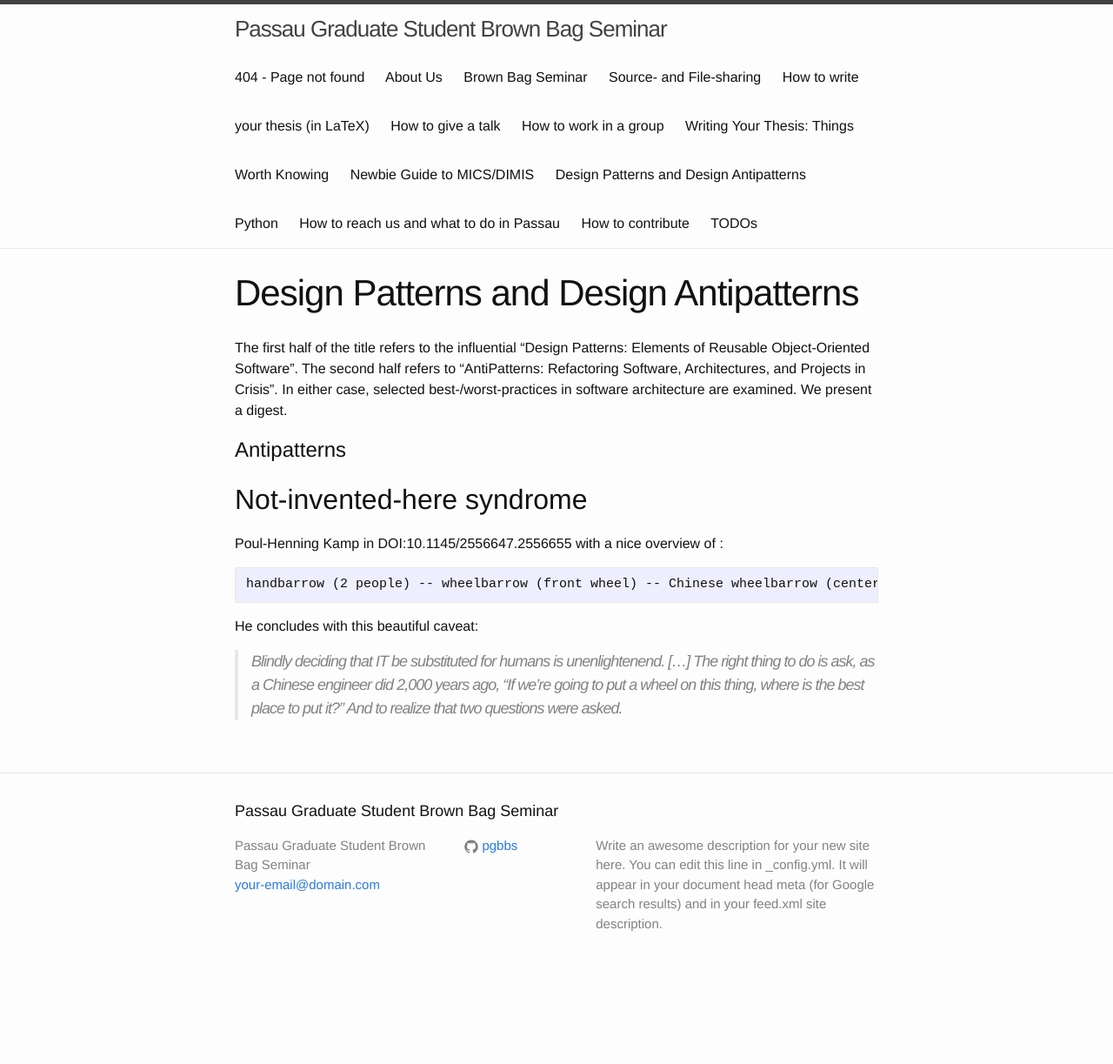
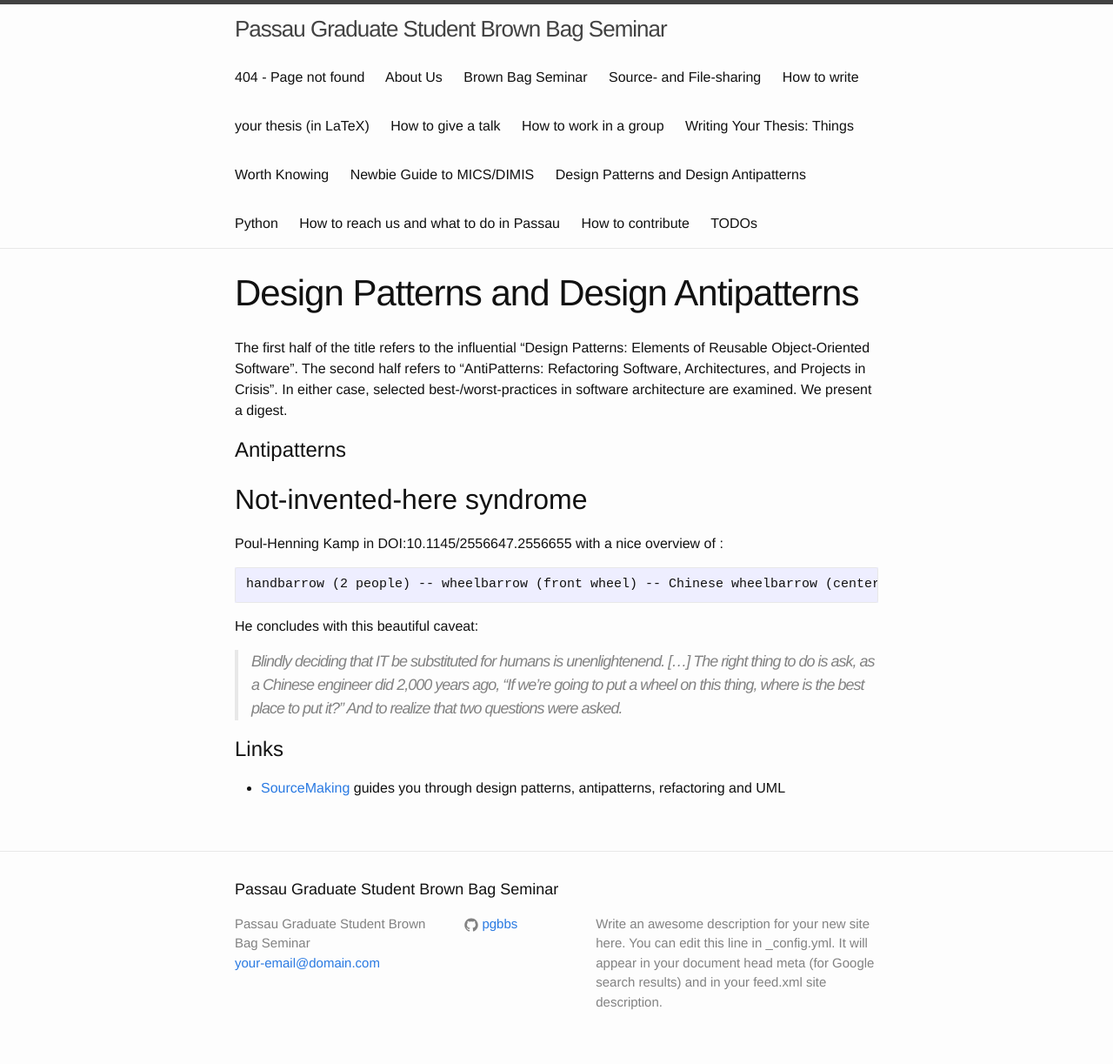
Before and after one commit to PGBBS/pgbbs.github.io, a Jekyll site: the page built from _pages/patterns-and-antipatterns.md, in a window 1280 px wide. Shown: the whole page at 87% size. Built offline with Jekyll 4.4.1, drawn with Linux system fonts in a browser that asks for light colours; our own code applies the rules of GitHub Pages for plain Markdown files; before the commit the page ends 1133 px from its top, so only the background shows below that.

Commit message:
add link for patterns/antipatterns

```diff
--- a/_pages/patterns-and-antipatterns.md
+++ b/_pages/patterns-and-antipatterns.md
@@ -23,3 +23,8 @@ He concludes with this beautiful caveat:
 > Chinese engineer did 2,000 years ago, "If we're going to put a wheel
 > on this thing, where is the best place to put it?" And to realize that
 > two questions were asked.
+
+# Links
+
+- [SourceMaking](https://sourcemaking.com/) guides you through design
+  patterns, antipatterns, refactoring and UML
```
